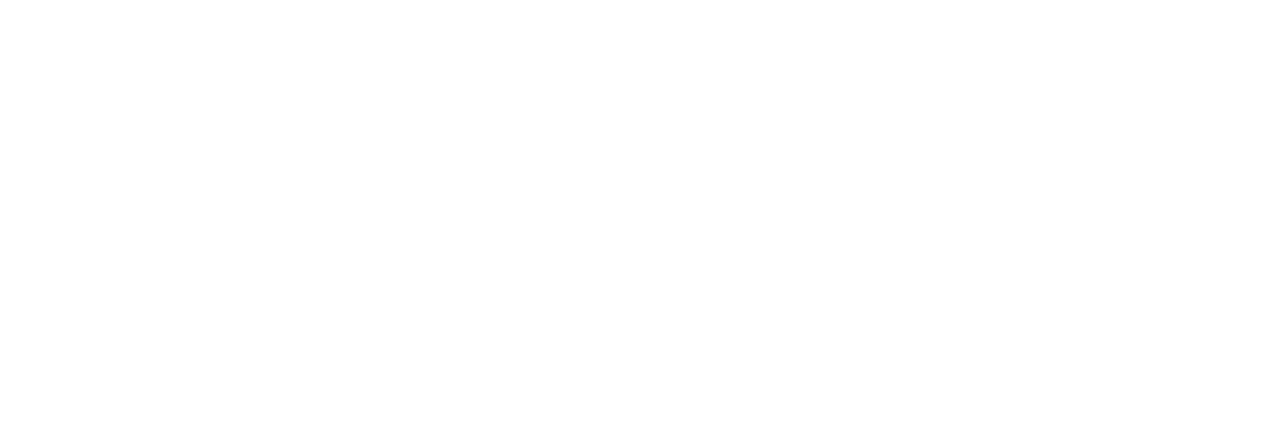
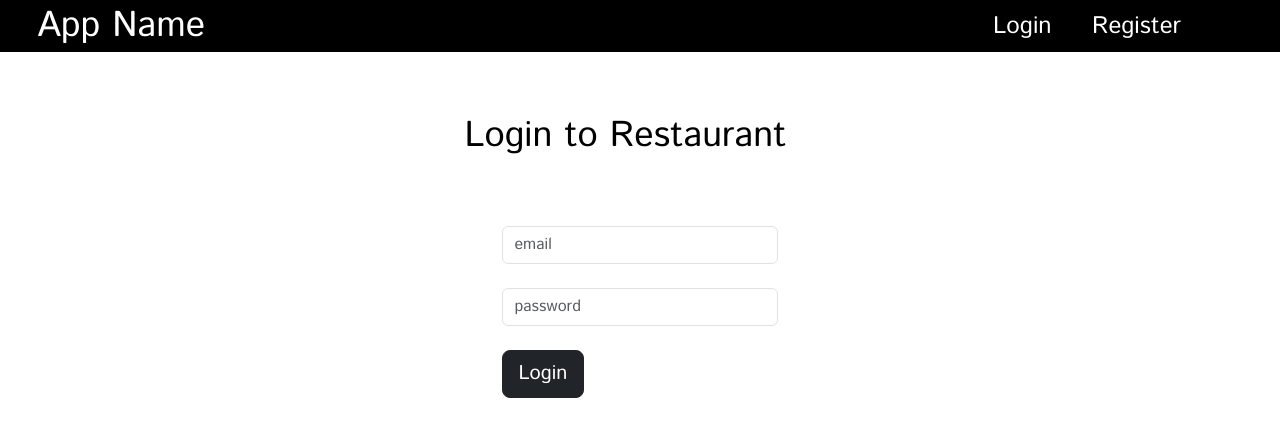
Before and after one commit to Lavyatarah/pizza_project, a React (Create React App) app in the folder frontend/pizza-app/: page /login in a window 1280 px wide. Before the commit this address had no page. Shown: the top 436 px of the page. Built offline with nearby package versions, Linux system fonts and the light colour scheme.

Commit message:
finishing the login page

```diff
--- a/frontend/pizza-app/src/App.js
+++ b/frontend/pizza-app/src/App.js
@@ -6,6 +6,7 @@
   useLocation,
 } from "react-router-dom";
 import MacBookPro161 from "./pages/MacBookPro161";
+import Login from "./pages/Login";
 
 function App() {
   const action = useNavigationType();
@@ -46,6 +47,7 @@
   return (
     <Routes>
       <Route path="/" element={<MacBookPro161 />} />
+      <Route path="/login" element={<Login />} />
     </Routes>
   );
 }
--- /dev/null
+++ b/frontend/pizza-app/src/components/Header.css
@@ -0,0 +1,101 @@
+/* .app-nameH,
+.loginH,
+.registerH {
+  position: relative;
+}
+a {
+    text-decoration: none;
+    color: var(--color-white);
+}
+.loginH,
+.registerH {
+  display: inline-block;
+  width: 1.81rem;
+  flex-shrink: 0;
+}
+.registerH {
+  text-align: center;
+  width: 5.74rem;
+
+}
+.linksH {
+  display: flex;
+  flex-direction: row;
+  align-items: center;
+  justify-content: center;
+  gap: 4.38rem;
+  text-align: right;
+  font-size: var(--font-size-5xl);
+}
+.headerH {
+  align-self: stretch;
+  background-color: var(--color-black);
+  padding: 0 2.31rem;
+  gap: 40.5rem;
+  text-align: left;
+  font-size: var(--font-size-17xl);
+  color: var(--color-white);
+  font-family: var(--font-istok-web);
+}
+.loginH {
+  position: relative;
+  display: inline-block;
+  width: 100%;
+  height: 100%;
+  overflow: hidden;
+  display: flex;
+  flex-direction: column;
+  align-items: center;
+  justify-content: flex-start;
+  gap: 2.5rem;
+  text-align: left;
+  font-size: var(--font-size-5xl);
+  color: var(--color-white);
+  font-family: var(--font-istok-web);
+} */
+
+
+.app-nameH {
+  position: relative;
+  font-family: var(--font-istok-web);
+  color: var(--color-white);
+  font-size: var(--font-size-17xl);
+  display: flex;
+    flex-direction: column;
+  text-align: left;
+  width: 50%;
+}
+a {
+    text-decoration: none;
+    color: var(--color-white);
+}
+
+.linksH {
+  display: flex;
+  flex-direction: row;
+  align-items: center;
+  justify-content: center;
+  gap: 4.38rem;
+  text-align: right;
+  width: 100%;
+  font-size: var(--font-size-5xl);
+}
+
+.headerH {
+  align-self: stretch;
+  background-color: var(--color-black);
+  padding: 0 2.31rem;
+  gap: 40.5rem;
+  display : flex;
+  flex-direction: row;
+}
+.loginH, .registerH {
+  position: relative;
+  display: inline-block;
+  width: 1.81rem; /* Assuming width differs for login and register */
+  flex-shrink: 0;
+  text-align: center; /* Overrides width for registerH */
+  font-size: var(--font-size-5xl);
+  color: var(--color-white);
+  font-family: var(--font-istok-web);
+}
--- a/frontend/pizza-app/src/components/Header.js
+++ b/frontend/pizza-app/src/components/Header.js
@@ -1,16 +1,14 @@
-
+import  '../components/Header.css';
 
 function Header() {
     return (
-      <>
-      <header className="header" id="header">
-        <div className="app-name">App Name</div>
-        <div className="links">
-          <div className="login">Login</div>
-          <div className="register">Register</div>
-        </div>
-      </header>
-            </>
+    <header className="headerH" id="headerH">
+      <div className="app-nameH">App Name</div>
+      <div className="linksH">
+        <a className="loginH" href="#">Login</a>
+        <a className="registerH" href='#'>Register</a>
+      </div>
+    </header>
   )
 }
 
--- a/frontend/pizza-app/src/pages/Login.css
+++ b/frontend/pizza-app/src/pages/Login.css
@@ -1,131 +1,32 @@
+.login-restaurants {
+  position: relative;
+  display: flex;
+  align-items: flex-end;
+  width: 21.94rem;
+  height: 4.38rem;
+  flex-shrink: 0;
+}
+.inputstandard {
+  width: 17.31rem;
+  border: 0;
+  background-color: transparent;
+}
 .login {
-  margin: 0;
-  position: absolute;
-  top: 12.81rem;
-  left: 29.81rem;
-  font-size: inherit;
-  font-weight: 700;
-  font-family: inherit;
-  display: inline-block;
-  width: 32.44rem;
-  height: 3.69rem;
-}
-.frame-child {
   position: relative;
-  background-color: #000;
-  width: 90rem;
-  height: 8.75rem;
-  z-index: 0;
-}
-.contacts,
-.pizza-delights,
-.sign-in {
-  text-decoration: none;
-  color: inherit;
-  display: inline-block;
-}
-.pizza-delights {
-  position: absolute;
-  margin: 0 !important;
-  top: 3.13rem;
-  left: 3.88rem;
-  width: 19.5rem;
-  height: 3.38rem;
-  flex-shrink: 0;
-  z-index: 1;
-}
-.contacts,
-.sign-in {
-  top: 0;
-}
-.sign-in {
-  position: absolute;
-  left: 9.56rem;
-  width: 5.81rem;
-  height: 2rem;
-}
-.contacts {
-  left: 0;
-  width: 7.81rem;
-}
-.contacts,
-.sign-in-parent,
-.sign-up {
-  position: absolute;
-  height: 2rem;
-}
-.sign-up {
-  text-decoration: none;
-  top: 0;
-  left: 17.13rem;
-  color: inherit;
-  display: inline-block;
-  width: 6.75rem;
-}
-.sign-in-parent {
-  margin: 0 !important;
-  top: 2.94rem;
-  left: 64.38rem;
-  width: 23.88rem;
-  z-index: 2;
-  font-size: 1.88rem;
-}
-.rectangle-parent {
-  position: absolute;
-  top: 0;
-  left: calc(50% - 720px);
+  background-color: var(--color-white);
+  width: 100%;
+  height: 100%;
+  overflow: hidden;
   display: flex;
   flex-direction: column;
   align-items: center;
   justify-content: flex-start;
-  gap: 0.63rem;
+  gap: 2.5rem;
   text-align: left;
-  font-size: 2.38rem;
-  color: #fff;
-  font-family: "Istok Web";
+  font-size: var(--font-size-17xl);
+  color: var(--color-black);
+  font-family: var(--font-istok-web);
 }
-.buttoncontained-text {
-  position: absolute;
-  top: 58.69rem;
-  left: 42.19rem;
+.field {
+margin-top: 1.5rem;
 }
-.inputfilled,
-.inputfilled1,
-.inputfilled2,
-.inputfilled3,
-.inputfilled4 {
-  border: 0;
-  background-color: transparent;
-  position: absolute;
-  top: 20.56rem;
-  left: 38.13rem;
-}
-.inputfilled1,
-.inputfilled2,
-.inputfilled3,
-.inputfilled4 {
-  top: 28.19rem;
-}
-.inputfilled2,
-.inputfilled3,
-.inputfilled4 {
-  top: 35.81rem;
-}
-.inputfilled3,
-.inputfilled4 {
-  top: 43.44rem;
-}
-.inputfilled4 {
-  top: 51.06rem;
-}
-.login {
-  position: relative;
-  background-color: #fff;
-  width: 100%;
-  height: 64rem;
-  overflow: hidden;
-  text-align: left;
-  font-size: 3.25rem;
-  color: #000;
-  font-family: "Istok Web";
-}
--- a/frontend/pizza-app/src/pages/Login.js
+++ b/frontend/pizza-app/src/pages/Login.js
@@ -2,96 +2,51 @@
 import Header from '../components/Header';
 import { useState } from "react";
 import { postEndpoint } from '../auth';
-
-import {
-  Button,
-  TextField,
-  InputAdornment,
-  Icon,
-  IconButton,
-} from "@mui/material";
+import { Button, Form } from 'react-bootstrap';
 import "./Login.css";
 
 
+
 function Login() {
-  const [email, setEmail] = useState("");
-  const [password, setPassword] = useState("");
+  const [fields, setFields] = useState({email: "", password: ""});
+
      const [error, setError] = useState("");
     const [loading, setLoading] = useState(false);
 
+    const handleChange = (e) => {
+        setFields({ ...fields, [e.target.name]: e.target.value });
+        console.log(fields);
+  };
+
     const handleSubmit = async (e) => {
+
         e.preventDefault();
         setLoading(true);
 
         try {
-      const res = await postEndpoint("auth/login", { email, password });
+            const res = await postEndpoint("login", { fields });
             console.log(res);
+            setFields({email: "", password: ""});
         } catch (err) {
             setError(err.message);
+            console.log(err);
         } finally {
             setLoading(false);
         }
     };
-
   return (
-    <>
+    <div className="login">
         <Header />
-
-      <div className="login">
-        <form onSubmit={handleSubmit}>
-          <TextField
-            className="inputfilled2"
-            color="primary"
-            label="Email"
-            size="medium"
-            placeholder="eg: hi@restaurant.com"
-            required={true}
-            sx={{ width: 220 }}
-            variant="filled"
-            type="text"
-            value={email}
-            onChange={(e) => setEmail(e.target.value)}
-          />
-
-          <TextField
-            className="inputfilled4"
-            color="primary"
-            label="Password"
-            size="medium"
-            required={true}
-            sx={{ width: 220 }}
-            variant="filled"
-            type={showPassword ? "text" : "password"}
-            value={password}
-            onChange={(e) => setPassword(e.target.value)}
-            InputProps={{
-              endAdornment: (
-                <InputAdornment position="end">
-                  <IconButton
-                    onClick={handleShowPasswordClick}
-                    aria-label="toggle password visibility"
-                  >
-                    <Icon>{showPassword ? "visibility_off" : "visibility"}</Icon>
-                  </IconButton>
-                </InputAdornment>
-              ),
-            }}
-          />
-
-          <Button
-            className="buttoncontained-text"
-            color="primary"
-            size="medium"
-            variant="contained"
-            type="submit"
-            disabled={loading}
-          >
+      <div className="login-restaurants">Login to Restaurant</div>
+      <Form  className="inputstandard" onSubmit={handleSubmit}>
+        <Form.Control type="email" placeholder="email" name="email" className="field" required  onChange={handleChange} />
+        <Form.Control type="password" placeholder="password" name="password"  className="field" required onChange={handleChange} />
+      <Button variant="dark" size="lg" type="submit"  className="field">
         Login
               </Button>
-        </form>
+        </Form>
     </div>
-    </>
-  );
+  )
 }
 
 export default Login;
--- a/frontend/pizza-app/src/pages/MacBookPro161.css
+++ b/frontend/pizza-app/src/pages/MacBookPro161.css
@@ -1,39 +1,3 @@
-.app-name,
-.login,
-.register {
-  position: relative;
-}
-.login,
-.register {
-  display: inline-block;
-  width: 3.81rem;
-  flex-shrink: 0;
-}
-.register {
-  text-align: center;
-  width: 5.74rem;
-
-}
-.header,
-.links {
-  display: flex;
-  flex-direction: row;
-  align-items: center;
-  justify-content: center;
-  gap: 4.38rem;
-  text-align: right;
-  font-size: var(--font-size-5xl);
-}
-.header {
-  align-self: stretch;
-  background-color: var(--color-black);
-  padding: 0 2.31rem;
-  gap: 40.5rem;
-  text-align: left;
-  font-size: var(--font-size-17xl);
-  color: var(--color-white);
-  font-family: var(--font-istok-web);
-}
 .register-restaurants {
   position: relative;
   display: flex;
--- a/frontend/pizza-app/src/pages/MacBookPro161.js
+++ b/frontend/pizza-app/src/pages/MacBookPro161.js
@@ -42,7 +42,7 @@
   return (
     <div className="macbook-pro-16-1">
         <Header />
-      <div className="register-restaurants">Register Restaurants</div>
+      <div className="register-restaurants">Register Restaurant</div>
       <Form  className="inputstandard" onSubmit={handleSubmit}>
               <Form.Control type="text" placeholder="Restaurant's name" name="name" className="field" required onChange={handleChange} />
 
```
Lines whose indentation alone changed are shown as unchanged.
